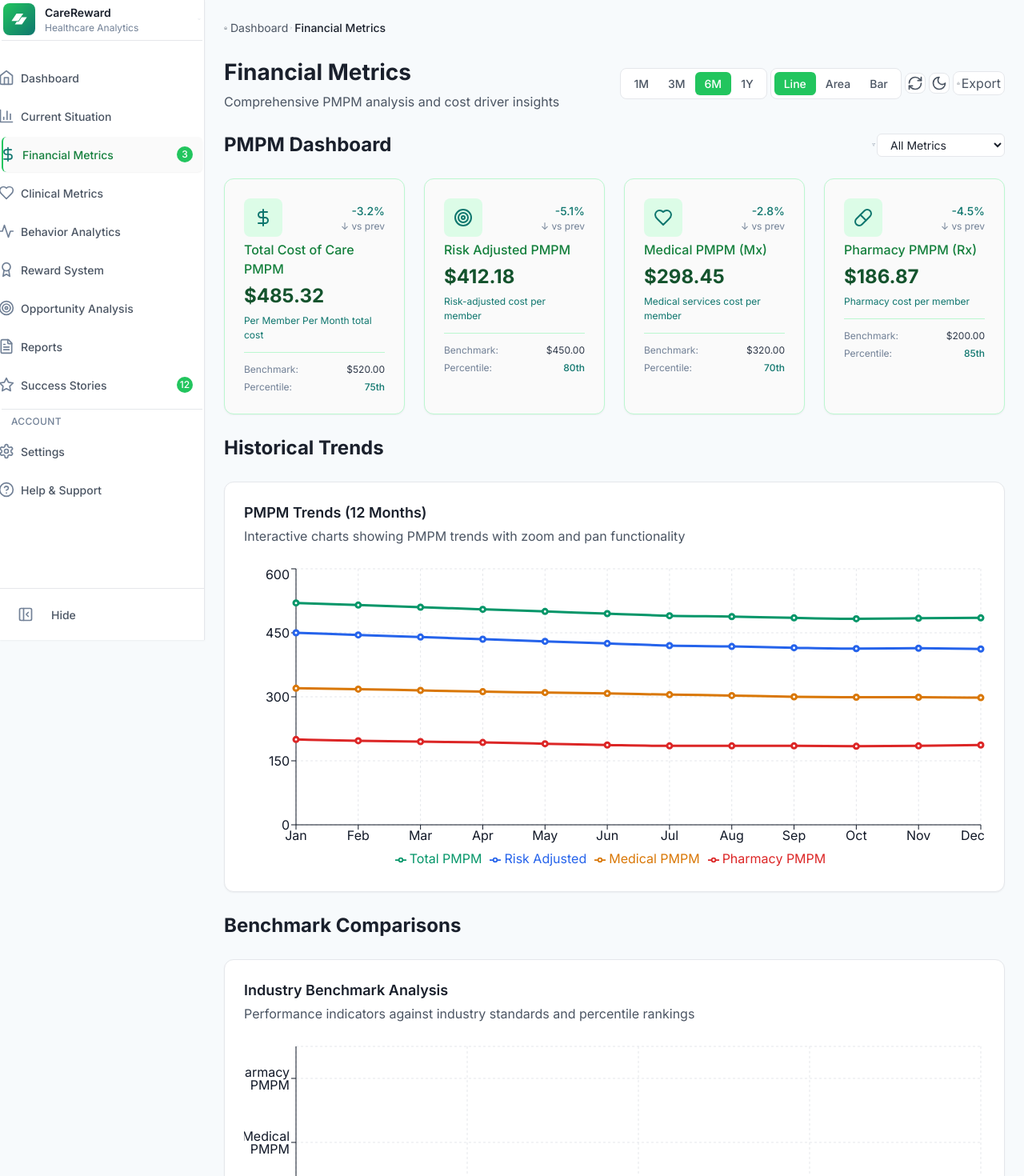
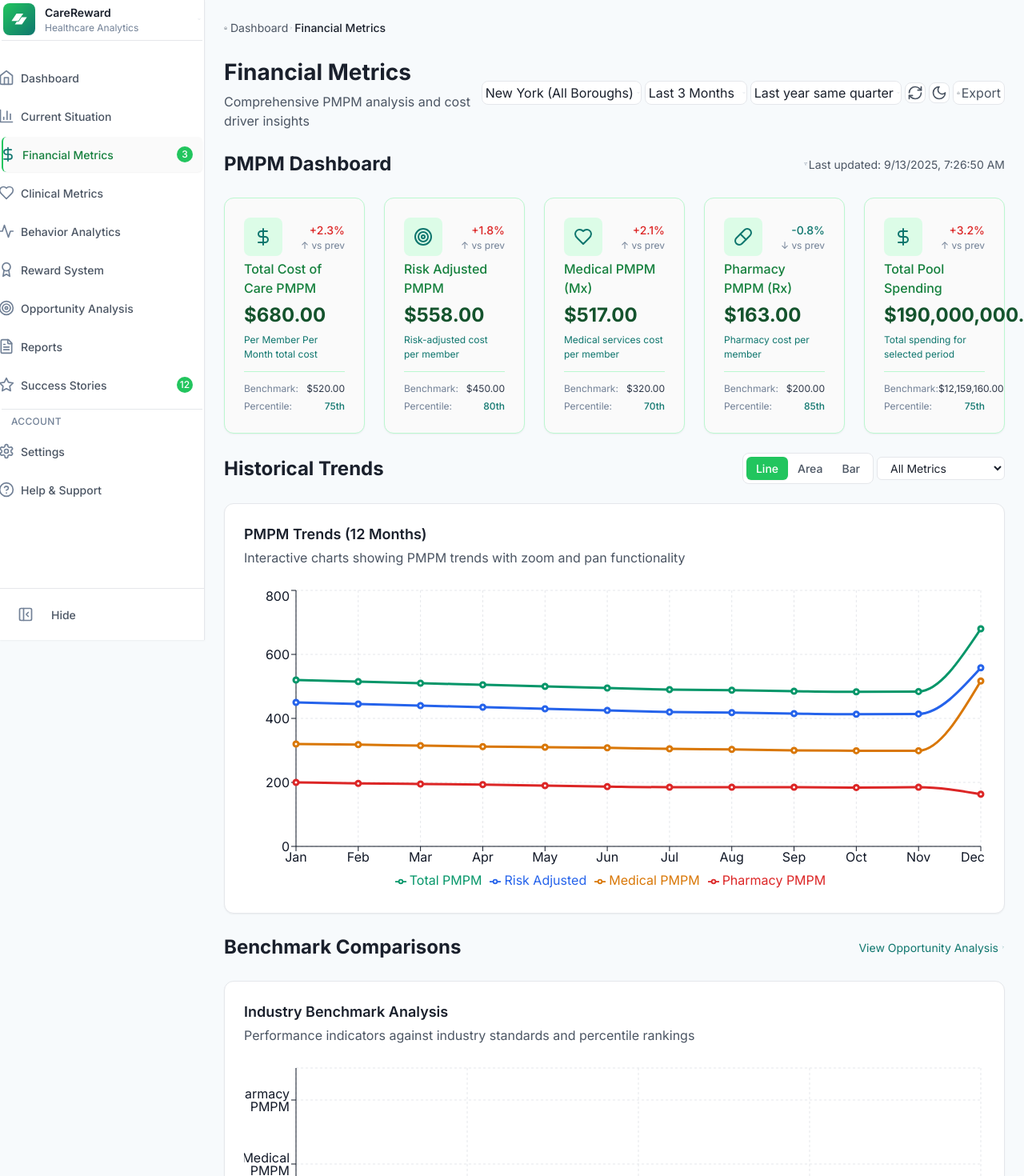
Before and after one commit to jdunmoye/carereward, a React (Vite) app: page /financial-metrics in a window 1280 px wide. Shown: the top 1470 px of the page at 80% size. Built offline with nearby package versions, Linux system fonts and the light colour scheme.

Commit message:
Build the Financial Metrics page

```diff
--- a/src/pages/FinancialMetrics.tsx
+++ b/src/pages/FinancialMetrics.tsx
@@ -1,5 +1,25 @@
-import { DollarSign, Target, RefreshCw, Moon, Sun, Download, FileText, BarChart3, Users, Activity, Heart, Pill, Calendar, Filter, ChevronRight, Home } from 'lucide-react';
-import { useState, useMemo } from 'react';
+import React, { useState, useMemo } from 'react';
+import { NavLink } from 'react-router-dom';
+import { useTheme } from '../contexts/ThemeContext';
+import {
+  DollarSign,
+  Target,
+  RefreshCw,
+  Moon,
+  Sun,
+  Download,
+  FileText,
+  BarChart3,
+  Users,
+  Activity,
+  Heart,
+  Pill,
+  Calendar,
+  Filter,
+  ChevronRight,
+  Home,
+  ChevronDown
+} from 'lucide-react';
 import {
   LineChart,
   Line,
@@ -14,96 +34,129 @@ import {
   Legend,
   ResponsiveContainer
 } from 'recharts';
-import { NavLink } from 'react-router-dom';
+import { boroughData, BoroughData } from '../data/boroughData';
 
-const FinancialMetrics = () => {
-  const [dateRange, setDateRange] = useState<'1m' | '3m' | '6m' | '1y'>('6m');
+const FinancialMetrics: React.FC = () => {
+  const [selectedPeriod, setSelectedPeriod] = useState('Last 3 Months');
+  const [comparisonType, setComparisonType] = useState('Last year same quarter');
+  const [selectedBorough, setSelectedBorough] = useState('New York');
+  const [lastRefresh, setLastRefresh] = useState(new Date());
   const [loading, setLoading] = useState(false);
-  const [isDark, setIsDark] = useState(false); // Default to light mode
   const [selectedMetric, setSelectedMetric] = useState<string>('all');
   const [chartType, setChartType] = useState<'line' | 'area' | 'bar'>('line');
+  const { isDark, toggleTheme } = useTheme();
 
-  // PMPM Dashboard Data
+  // Get data for selected borough
+  const currentBoroughData: BoroughData = boroughData[selectedBorough];
+  const { costMetrics } = currentBoroughData;
+
+  const formatCurrency = (amount: number) => {
+    return new Intl.NumberFormat('en-US', {
+      style: 'currency',
+      currency: 'USD',
+      minimumFractionDigits: 2,
+    }).format(amount);
+  };
+
+
+  // PMPM Dashboard Data - Dynamic based on selected borough
   const pmpmData = [
     {
       title: 'Total Cost of Care PMPM',
-      value: '$485.32',
-      change: '-3.2%',
-      changeType: 'positive' as const,
+      value: formatCurrency(costMetrics.currentCostOfCarePMPM),
+      change: '+2.3%',
+      changeType: 'negative' as const,
       icon: DollarSign,
       description: 'Per Member Per Month total cost',
-      trend: 'down',
+      trend: 'up' as const,
       benchmark: '$520.00',
       percentile: 75
     },
     {
       title: 'Risk Adjusted PMPM',
-      value: '$412.18',
-      change: '-5.1%',
-      changeType: 'positive' as const,
+      value: formatCurrency(costMetrics.riskAdjustedPMPM),
+      change: '+1.8%',
+      changeType: 'negative' as const,
       icon: Target,
       description: 'Risk-adjusted cost per member',
-      trend: 'down',
+      trend: 'up' as const,
       benchmark: '$450.00',
       percentile: 80
     },
     {
       title: 'Medical PMPM (Mx)',
-      value: '$298.45',
-      change: '-2.8%',
-      changeType: 'positive' as const,
+      value: formatCurrency(costMetrics.medicalPMPM),
+      change: '+2.1%',
+      changeType: 'negative' as const,
       icon: Heart,
       description: 'Medical services cost per member',
-      trend: 'down',
+      trend: 'up' as const,
       benchmark: '$320.00',
       percentile: 70
     },
     {
       title: 'Pharmacy PMPM (Rx)',
-      value: '$186.87',
-      change: '-4.5%',
+      value: formatCurrency(costMetrics.pharmacyPMPM),
+      change: '-0.8%',
       changeType: 'positive' as const,
       icon: Pill,
       description: 'Pharmacy cost per member',
-      trend: 'down',
+      trend: 'down' as const,
       benchmark: '$200.00',
       percentile: 85
     },
+    {
+      title: 'Total Pool Spending',
+      value: formatCurrency(costMetrics.totalPoolSpending),
+      change: '+3.2%',
+      changeType: 'negative' as const,
+      icon: DollarSign,
+      description: 'Total spending for selected period',
+      trend: 'up' as const,
+      benchmark: formatCurrency(costMetrics.activeMembership * 520),
+      percentile: 75
+    },
   ];
 
-  // Historical PMPM Trends Data (12 months)
+  // Historical PMPM Trends Data (12 months) - Dynamic based on borough
+  const baseMultiplier = selectedBorough === 'New York' ? 1 :
+    selectedBorough === 'Manhattan' ? 1.1 :
+    selectedBorough === 'Brooklyn' ? 0.92 :
+    selectedBorough === 'Queens' ? 0.86 :
+    selectedBorough === 'Bronx' ? 1.07 : 0.8; // Staten Island
+
   const historicalTrendsData = [
-    { month: 'Jan', totalPMPM: 520, riskAdjusted: 450, medical: 320, pharmacy: 200 },
-    { month: 'Feb', totalPMPM: 515, riskAdjusted: 445, medical: 318, pharmacy: 197 },
-    { month: 'Mar', totalPMPM: 510, riskAdjusted: 440, medical: 315, pharmacy: 195 },
-    { month: 'Apr', totalPMPM: 505, riskAdjusted: 435, medical: 312, pharmacy: 193 },
-    { month: 'May', totalPMPM: 500, riskAdjusted: 430, medical: 310, pharmacy: 190 },
-    { month: 'Jun', totalPMPM: 495, riskAdjusted: 425, medical: 308, pharmacy: 187 },
-    { month: 'Jul', totalPMPM: 490, riskAdjusted: 420, medical: 305, pharmacy: 185 },
-    { month: 'Aug', totalPMPM: 488, riskAdjusted: 418, medical: 303, pharmacy: 185 },
-    { month: 'Sep', totalPMPM: 485, riskAdjusted: 415, medical: 300, pharmacy: 185 },
-    { month: 'Oct', totalPMPM: 483, riskAdjusted: 413, medical: 299, pharmacy: 184 },
-    { month: 'Nov', totalPMPM: 484, riskAdjusted: 414, medical: 299, pharmacy: 185 },
-    { month: 'Dec', totalPMPM: 485, riskAdjusted: 412, medical: 298, pharmacy: 187 },
+    { month: 'Jan', totalPMPM: Math.round(520 * baseMultiplier), riskAdjusted: Math.round(450 * baseMultiplier), medical: Math.round(320 * baseMultiplier), pharmacy: Math.round(200 * baseMultiplier) },
+    { month: 'Feb', totalPMPM: Math.round(515 * baseMultiplier), riskAdjusted: Math.round(445 * baseMultiplier), medical: Math.round(318 * baseMultiplier), pharmacy: Math.round(197 * baseMultiplier) },
+    { month: 'Mar', totalPMPM: Math.round(510 * baseMultiplier), riskAdjusted: Math.round(440 * baseMultiplier), medical: Math.round(315 * baseMultiplier), pharmacy: Math.round(195 * baseMultiplier) },
+    { month: 'Apr', totalPMPM: Math.round(505 * baseMultiplier), riskAdjusted: Math.round(435 * baseMultiplier), medical: Math.round(312 * baseMultiplier), pharmacy: Math.round(193 * baseMultiplier) },
+    { month: 'May', totalPMPM: Math.round(500 * baseMultiplier), riskAdjusted: Math.round(430 * baseMultiplier), medical: Math.round(310 * baseMultiplier), pharmacy: Math.round(190 * baseMultiplier) },
+    { month: 'Jun', totalPMPM: Math.round(495 * baseMultiplier), riskAdjusted: Math.round(425 * baseMultiplier), medical: Math.round(308 * baseMultiplier), pharmacy: Math.round(187 * baseMultiplier) },
+    { month: 'Jul', totalPMPM: Math.round(490 * baseMultiplier), riskAdjusted: Math.round(420 * baseMultiplier), medical: Math.round(305 * baseMultiplier), pharmacy: Math.round(185 * baseMultiplier) },
+    { month: 'Aug', totalPMPM: Math.round(488 * baseMultiplier), riskAdjusted: Math.round(418 * baseMultiplier), medical: Math.round(303 * baseMultiplier), pharmacy: Math.round(185 * baseMultiplier) },
+    { month: 'Sep', totalPMPM: Math.round(485 * baseMultiplier), riskAdjusted: Math.round(415 * baseMultiplier), medical: Math.round(300 * baseMultiplier), pharmacy: Math.round(185 * baseMultiplier) },
+    { month: 'Oct', totalPMPM: Math.round(483 * baseMultiplier), riskAdjusted: Math.round(413 * baseMultiplier), medical: Math.round(299 * baseMultiplier), pharmacy: Math.round(184 * baseMultiplier) },
+    { month: 'Nov', totalPMPM: Math.round(484 * baseMultiplier), riskAdjusted: Math.round(414 * baseMultiplier), medical: Math.round(299 * baseMultiplier), pharmacy: Math.round(185 * baseMultiplier) },
+    { month: 'Dec', totalPMPM: Math.round(costMetrics.currentCostOfCarePMPM), riskAdjusted: Math.round(costMetrics.riskAdjustedPMPM), medical: Math.round(costMetrics.medicalPMPM), pharmacy: Math.round(costMetrics.pharmacyPMPM) },
   ];
 
-  // Benchmark Comparison Data
+  // Benchmark Comparison Data - Dynamic based on borough
   const benchmarkData = [
-    { metric: 'Total PMPM', current: 485, benchmark: 520, industry: 550, percentile: 75 },
-    { metric: 'Risk Adjusted', current: 412, benchmark: 450, industry: 480, percentile: 80 },
-    { metric: 'Medical PMPM', current: 298, benchmark: 320, industry: 340, percentile: 70 },
-    { metric: 'Pharmacy PMPM', current: 187, benchmark: 200, industry: 220, percentile: 85 },
+    { metric: 'Total PMPM', current: Math.round(costMetrics.currentCostOfCarePMPM), benchmark: 520, industry: 550, percentile: 75 },
+    { metric: 'Risk Adjusted', current: Math.round(costMetrics.riskAdjustedPMPM), benchmark: 450, industry: 480, percentile: 80 },
+    { metric: 'Medical PMPM', current: Math.round(costMetrics.medicalPMPM), benchmark: 320, industry: 340, percentile: 70 },
+    { metric: 'Pharmacy PMPM', current: Math.round(costMetrics.pharmacyPMPM), benchmark: 200, industry: 220, percentile: 85 },
   ];
 
-  // Key Cost Drivers Data
+  // Key Cost Drivers Data - Dynamic based on borough
   const costDriversData = [
     {
       metric: 'Admissions per 1000',
-      current: 45.2,
+      current: currentBoroughData.costDrivers[0]?.value || 45.2,
       previous: 48.1,
-      change: -6.0,
-      benchmark: 50.0,
-      trend: 'down',
+      change: currentBoroughData.costDrivers[0]?.changePercent || -6.0,
+      benchmark: currentBoroughData.costDrivers[0]?.target || 50.0,
+      trend: 'down' as const,
       icon: Activity,
       description: 'Hospital admissions per 1000 members'
     },
@@ -113,17 +166,17 @@ const FinancialMetrics = () => {
       previous: 9.2,
       change: -9.8,
       benchmark: 12.0,
-      trend: 'down',
+      trend: 'down' as const,
       icon: Target,
       description: 'Preventable hospital admissions'
     },
     {
       metric: 'ED Visits per 1000',
-      current: 125.4,
+      current: currentBoroughData.costDrivers[0]?.value || 125.4,
       previous: 128.7,
-      change: -2.6,
-      benchmark: 140.0,
-      trend: 'down',
+      change: currentBoroughData.costDrivers[0]?.changePercent || -2.6,
+      benchmark: currentBoroughData.costDrivers[0]?.target || 140.0,
+      trend: 'down' as const,
       icon: Heart,
       description: 'Emergency department visits'
     },
@@ -133,7 +186,7 @@ const FinancialMetrics = () => {
       previous: 20.1,
       change: -7.5,
       benchmark: 25.0,
-      trend: 'down',
+      trend: 'down' as const,
       icon: Target,
       description: 'Avoidable emergency visits'
     },
@@ -143,7 +196,7 @@ const FinancialMetrics = () => {
       previous: 76.2,
       change: 3.0,
       benchmark: 75.0,
-      trend: 'up',
+      trend: 'up' as const,
       icon: Pill,
       description: 'Percentage of generic prescriptions'
     },
@@ -153,7 +206,7 @@ const FinancialMetrics = () => {
       previous: 87.8,
       change: 1.6,
       benchmark: 85.0,
-      trend: 'up',
+      trend: 'up' as const,
       icon: Pill,
       description: 'Medication adherence rate'
     },
@@ -163,7 +216,7 @@ const FinancialMetrics = () => {
       previous: 69.8,
       change: 3.6,
       benchmark: 70.0,
-      trend: 'up',
+      trend: 'up' as const,
       icon: Calendar,
       description: 'Preventive care participation'
     },
@@ -173,7 +226,7 @@ const FinancialMetrics = () => {
       previous: 6.1,
       change: -14.8,
       benchmark: 8.0,
-      trend: 'down',
+      trend: 'down' as const,
       icon: Users,
       description: 'Out-of-network service usage'
     },
@@ -181,7 +234,10 @@ const FinancialMetrics = () => {
 
   const handleRefresh = () => {
     setLoading(true);
-    setTimeout(() => setLoading(false), 1000);
+    setTimeout(() => {
+      setLoading(false);
+      setLastRefresh(new Date());
+    }, 1000);
   };
 
   // Export functionality
@@ -212,7 +268,7 @@ const FinancialMetrics = () => {
       month: item.month,
       [selectedMetric]: item[selectedMetric as keyof typeof item]
     }));
-  }, [selectedMetric]);
+  }, [selectedMetric, historicalTrendsData]);
 
 
   return (
@@ -230,46 +286,73 @@ const FinancialMetrics = () => {
       {/* Page Header */}
       <div className="flex items-center justify-between mb-8">
         <div>
-          <h1 className="text-3xl font-bold text-gray-900 dark:text-gray-100">Financial Metrics</h1>
+          <h1 className="text-3xl font-bold text-gray-900 dark:text-gray-100">
+            Financial Metrics
+            {selectedBorough !== 'New York' && (
+              <span className="text-xl text-green-600 dark:text-green-400 ml-3">
+                - {selectedBorough}
+              </span>
+            )}
+          </h1>
           <p className="text-gray-600 dark:text-gray-400 mt-1">
             Comprehensive PMPM analysis and cost driver insights
+            {selectedBorough !== 'New York' && ` for ${selectedBorough}`}
           </p>
         </div>
 
         {/* Controls */}
         <div className="flex items-center gap-4">
-          {/* Date Range Selector */}
-          <div className="flex bg-white dark:bg-gray-900 rounded-lg p-1 border border-gray-200 dark:border-gray-800">
-            {(['1m', '3m', '6m', '1y'] as const).map((range) => (
-              <button
-                key={range}
-                onClick={() => setDateRange(range)}
-                className={`px-3 py-1 text-sm font-medium rounded-md transition-all duration-200 ${
-                  dateRange === range
-                    ? "bg-green-500 text-white shadow-sm"
-                    : "text-gray-600 dark:text-gray-400 hover:text-green-600 dark:hover:text-green-400"
-                }`}
-              >
-                {range.toUpperCase()}
-              </button>
-            ))}
+          {/* Borough Selector Dropdown */}
+          <div className="relative">
+            <select
+              value={selectedBorough}
+              onChange={(e) => setSelectedBorough(e.target.value)}
+              className="px-4 py-2 border border-gray-200 dark:border-gray-700 bg-white dark:bg-gray-900 text-gray-900 dark:text-white rounded-lg focus:ring-2 focus:ring-green-500 focus:border-transparent transition-all duration-200 appearance-none pr-8"
+            >
+              <option value="New York">New York (All Boroughs)</option>
+              <option value="Manhattan">Manhattan</option>
+              <option value="Brooklyn">Brooklyn</option>
+              <option value="Queens">Queens</option>
+              <option value="Bronx">Bronx</option>
+              <option value="Staten Island">Staten Island</option>
+            </select>
+            <div className="absolute inset-y-0 right-0 flex items-center pr-2 pointer-events-none">
+              <ChevronDown className="w-4 h-4 text-gray-400" />
+            </div>
           </div>
 
-          {/* Chart Type Selector */}
-          <div className="flex bg-white dark:bg-gray-900 rounded-lg p-1 border border-gray-200 dark:border-gray-800">
-            {(['line', 'area', 'bar'] as const).map((type) => (
-              <button
-                key={type}
-                onClick={() => setChartType(type)}
-                className={`px-3 py-1 text-sm font-medium rounded-md transition-all duration-200 capitalize ${
-                  chartType === type
-                    ? "bg-green-500 text-white shadow-sm"
-                    : "text-gray-600 dark:text-gray-400 hover:text-green-600 dark:hover:text-green-400"
-                }`}
-              >
-                {type}
-              </button>
-            ))}
+          {/* Period Selector Dropdown */}
+          <div className="relative">
+            <select
+              value={selectedPeriod}
+              onChange={(e) => setSelectedPeriod(e.target.value)}
+              className="px-4 py-2 border border-gray-200 dark:border-gray-700 bg-white dark:bg-gray-900 text-gray-900 dark:text-white rounded-lg focus:ring-2 focus:ring-green-500 focus:border-transparent transition-all duration-200 appearance-none pr-8"
+            >
+              <option value="Year to Date">Year to Date</option>
+              <option value="Last 12 Months">Last 12 Months</option>
+              <option value="Last 6 Months">Last 6 Months</option>
+              <option value="Last 3 Months">Last 3 Months</option>
+            </select>
+            <div className="absolute inset-y-0 right-0 flex items-center pr-2 pointer-events-none">
+              <ChevronDown className="w-4 h-4 text-gray-400" />
+            </div>
+          </div>
+
+          {/* Comparison Toggle */}
+          <div className="relative">
+            <select
+              value={comparisonType}
+              onChange={(e) => setComparisonType(e.target.value)}
+              className="px-4 py-2 border border-gray-200 dark:border-gray-700 bg-white dark:bg-gray-900 text-gray-900 dark:text-white rounded-lg focus:ring-2 focus:ring-green-500 focus:border-transparent transition-all duration-200 appearance-none pr-8"
+            >
+              <option value="Last year same quarter">Last year same quarter</option>
+              <option value="Prior period">Prior period</option>
+              <option value="Benchmark">Benchmark</option>
+              <option value="Target">Target</option>
+            </select>
+            <div className="absolute inset-y-0 right-0 flex items-center pr-2 pointer-events-none">
+              <ChevronDown className="w-4 h-4 text-gray-400" />
+            </div>
           </div>
 
           {/* Refresh Button */}
@@ -284,7 +367,7 @@ const FinancialMetrics = () => {
 
           {/* Dark Mode Toggle */}
           <button
-            onClick={() => setIsDark(!isDark)}
+            onClick={toggleTheme}
             className="p-2 rounded-lg bg-white dark:bg-gray-900 border border-gray-200 dark:border-gray-800 text-gray-600 dark:text-gray-400 hover:text-green-600 dark:hover:text-green-400 transition-colors"
             title={isDark ? "Switch to Light Mode" : "Switch to Dark Mode"}
           >
@@ -327,24 +410,21 @@ const FinancialMetrics = () => {
       {/* PMPM Dashboard Section */}
       <div className="space-y-6">
         <div className="flex items-center justify-between">
-          <h2 className="text-2xl font-bold text-gray-900 dark:text-gray-100">PMPM Dashboard</h2>
+          <h2 className="text-2xl font-bold text-gray-900 dark:text-gray-100">
+            PMPM Dashboard
+            {selectedBorough !== 'New York' && (
+              <span className="text-lg text-green-600 dark:text-green-400 ml-2">
+                - {selectedBorough}
+              </span>
+            )}
+          </h2>
           <div className="flex items-center gap-2">
             <Filter className="h-4 w-4 text-gray-500" />
-            <select
-              value={selectedMetric}
-              onChange={(e) => setSelectedMetric(e.target.value)}
-              className="px-3 py-1 text-sm border border-gray-200 dark:border-gray-700 rounded-md bg-white dark:bg-gray-800 text-gray-900 dark:text-gray-100"
-            >
-              <option value="all">All Metrics</option>
-              <option value="totalPMPM">Total PMPM</option>
-              <option value="riskAdjusted">Risk Adjusted</option>
-              <option value="medical">Medical PMPM</option>
-              <option value="pharmacy">Pharmacy PMPM</option>
-            </select>
+            <span className="text-sm text-gray-600 dark:text-gray-400">Last updated: {lastRefresh.toLocaleString()}</span>
           </div>
         </div>
 
-        <div className="grid grid-cols-1 md:grid-cols-2 lg:grid-cols-4 gap-6">
+        <div className="grid grid-cols-1 md:grid-cols-2 lg:grid-cols-5 gap-6">
           {pmpmData.map((metric) => {
             const IconComponent = metric.icon;
             return (
@@ -385,7 +465,45 @@ const FinancialMetrics = () => {
 
       {/* Historical Trends Section */}
       <div className="space-y-6">
-        <h2 className="text-2xl font-bold text-gray-900 dark:text-gray-100">Historical Trends</h2>
+        <div className="flex items-center justify-between">
+          <h2 className="text-2xl font-bold text-gray-900 dark:text-gray-100">
+            Historical Trends
+            {selectedBorough !== 'New York' && (
+              <span className="text-lg text-green-600 dark:text-green-400 ml-2">
+                - {selectedBorough}
+              </span>
+            )}
+          </h2>
+          <div className="flex items-center gap-4">
+            {/* Chart Type Selector */}
+            <div className="flex bg-white dark:bg-gray-900 rounded-lg p-1 border border-gray-200 dark:border-gray-800">
+              {(['line', 'area', 'bar'] as const).map((type) => (
+                <button
+                  key={type}
+                  onClick={() => setChartType(type)}
+                  className={`px-3 py-1 text-sm font-medium rounded-md transition-all duration-200 capitalize ${
+                    chartType === type
+                      ? "bg-green-500 text-white shadow-sm"
+                      : "text-gray-600 dark:text-gray-400 hover:text-green-600 dark:hover:text-green-400"
+                  }`}
+                >
+                  {type}
+                </button>
+              ))}
+            </div>
+            <select
+              value={selectedMetric}
+              onChange={(e) => setSelectedMetric(e.target.value)}
+              className="px-3 py-1 text-sm border border-gray-200 dark:border-gray-700 rounded-md bg-white dark:bg-gray-800 text-gray-900 dark:text-gray-100"
+            >
+              <option value="all">All Metrics</option>
+              <option value="totalPMPM">Total PMPM</option>
+              <option value="riskAdjusted">Risk Adjusted</option>
+              <option value="medical">Medical PMPM</option>
+              <option value="pharmacy">Pharmacy PMPM</option>
+            </select>
+          </div>
+        </div>
         <div className="rounded-xl border border-gray-200 dark:border-gray-800 bg-white dark:bg-gray-900 p-6 shadow-sm">
           <div className="mb-6">
             <h3 className="text-lg font-semibold text-gray-900 dark:text-gray-100">PMPM Trends (12 Months)</h3>
@@ -494,7 +612,25 @@ const FinancialMetrics = () => {
 
       {/* Benchmark Comparisons Section */}
       <div className="space-y-6">
-        <h2 className="text-2xl font-bold text-gray-900 dark:text-gray-100">Benchmark Comparisons</h2>
+        <div className="flex items-center justify-between">
+          <h2 className="text-2xl font-bold text-gray-900 dark:text-gray-100">
+            Benchmark Comparisons
+            {selectedBorough !== 'New York' && (
+              <span className="text-lg text-green-600 dark:text-green-400 ml-2">
+                - {selectedBorough}
+              </span>
+            )}
+          </h2>
+          <div className="flex items-center gap-4">
+            <NavLink
+              to="/opportunity-analysis"
+              className="text-sm text-green-600 dark:text-green-400 hover:text-green-700 dark:hover:text-green-300 flex items-center"
+            >
+              View Opportunity Analysis
+              <ChevronRight className="h-4 w-4 ml-1" />
+            </NavLink>
+          </div>
+        </div>
         <div className="rounded-xl border border-gray-200 dark:border-gray-800 bg-white dark:bg-gray-900 p-6 shadow-sm">
           <div className="mb-6">
             <h3 className="text-lg font-semibold text-gray-900 dark:text-gray-100">Industry Benchmark Analysis</h3>
@@ -550,7 +686,14 @@ const FinancialMetrics = () => {
       {/* Key Cost Drivers Section */}
       <div className="space-y-6">
         <div className="flex items-center justify-between">
-          <h2 className="text-2xl font-bold text-gray-900 dark:text-gray-100">Key Cost Drivers</h2>
+          <h2 className="text-2xl font-bold text-gray-900 dark:text-gray-100">
+            Key Cost Drivers
+            {selectedBorough !== 'New York' && (
+              <span className="text-lg text-green-600 dark:text-green-400 ml-2">
+                - {selectedBorough}
+              </span>
+            )}
+          </h2>
           <div className="flex items-center gap-4">
             <NavLink
               to="/opportunity-analysis"
```
